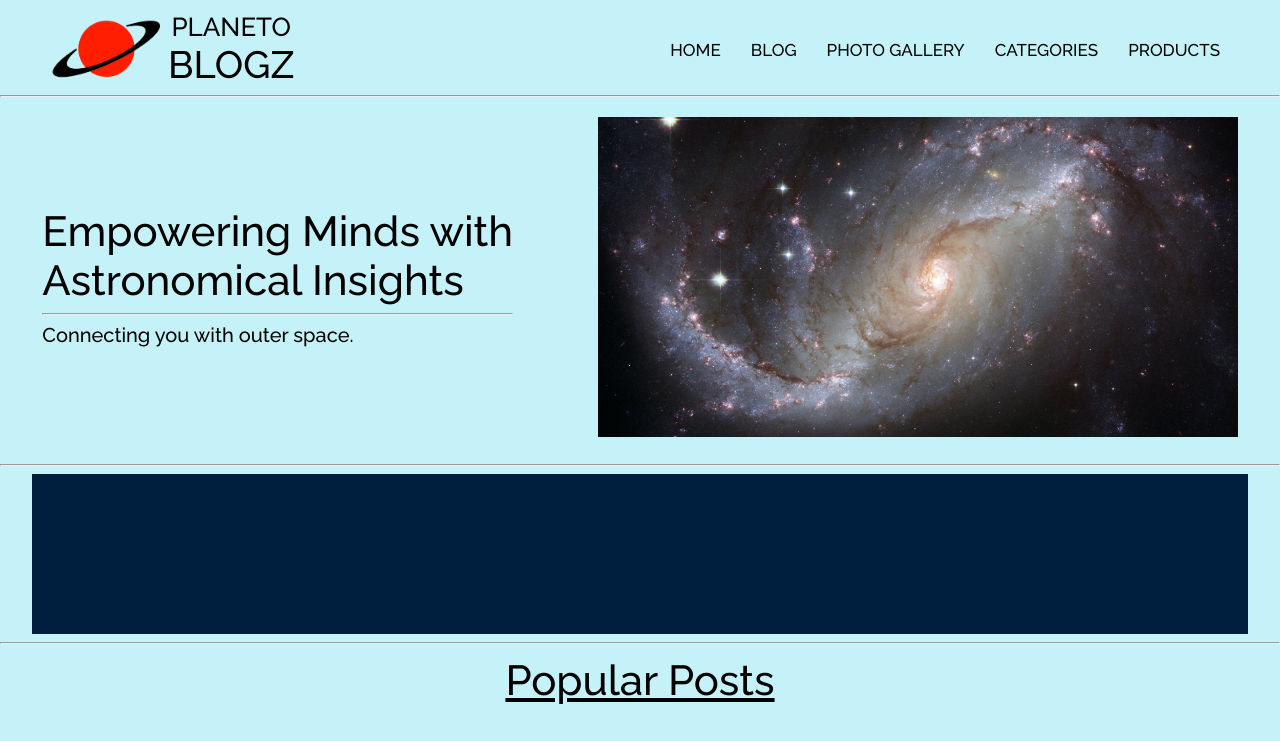
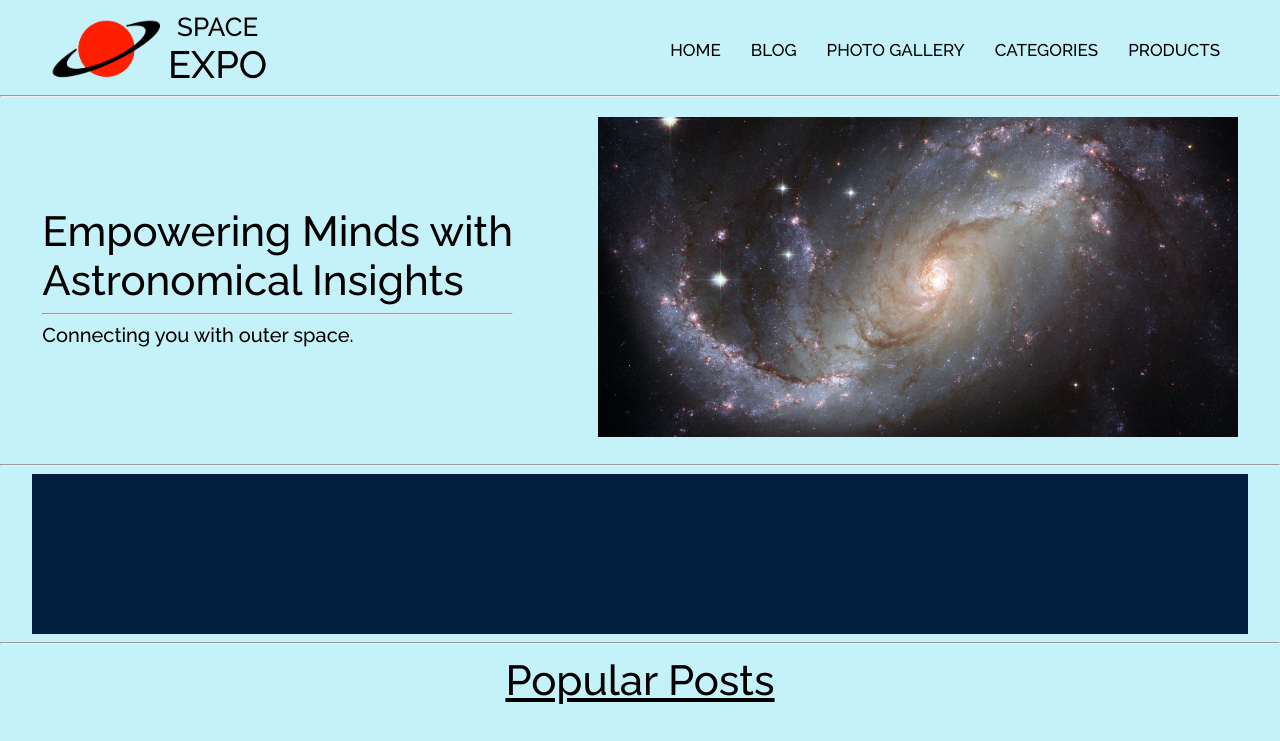
Before and after one commit to kamal-stark-dev/Space-Expo, a plain HTML site: page index.html in a window 1280 px wide. Shown: the top 741 px of the page. Drawn offline with Linux system fonts and the light colour scheme; files whose address does not match are found by name; a web font is replaced by a local one.

Commit message:
renamed project from 'Planeto Blogz' to 'SpaceExpo'

```diff
--- a/index.html
+++ b/index.html
@@ -2,7 +2,7 @@
 <html lang="en">
 <head>
     <meta charset="UTF-8">
-    <title>Planeto Blogz</title>
+    <title>SpaceExpo</title>
     <link rel="stylesheet" href="styles.css">
     <script src="main.js" defer></script>
     <link rel="icon" href="/assets/logo/BlogzLogo.png">
@@ -13,8 +13,8 @@
         <div class="logo">
             <img src="assets/logo/BlogzLogoStroke.png" width="110px">
             <div class="logo-title">
-                <span id="planeto">PLANETO</span>
-                <span id="blogz">BLOGZ</span>
+                <span id="space">SPACE</span>
+                <span id="expo">EXPO</span>
             </div>
 
         </div>
@@ -240,7 +240,7 @@
             <div class="right-section">
 
             </div>
-            <p class="copyright-text">&copy; Copyright 2023 | All right reserved <a href="#">Planeto Blogz</a></p>
+            <p class="copyright-text">&copy; Copyright 2023 | All right reserved <a href="#">SpaceExpo</a></p>
         </div>
     </footer>
 
--- a/styles.css
+++ b/styles.css
@@ -48,11 +48,11 @@ main {
     padding-top: 12px;
 }
 
-#planeto {
+#space {
     font-size: 26px;
 }
 
-#blogz {
+#expo {
     font-size: 38px;
 }
 
```
